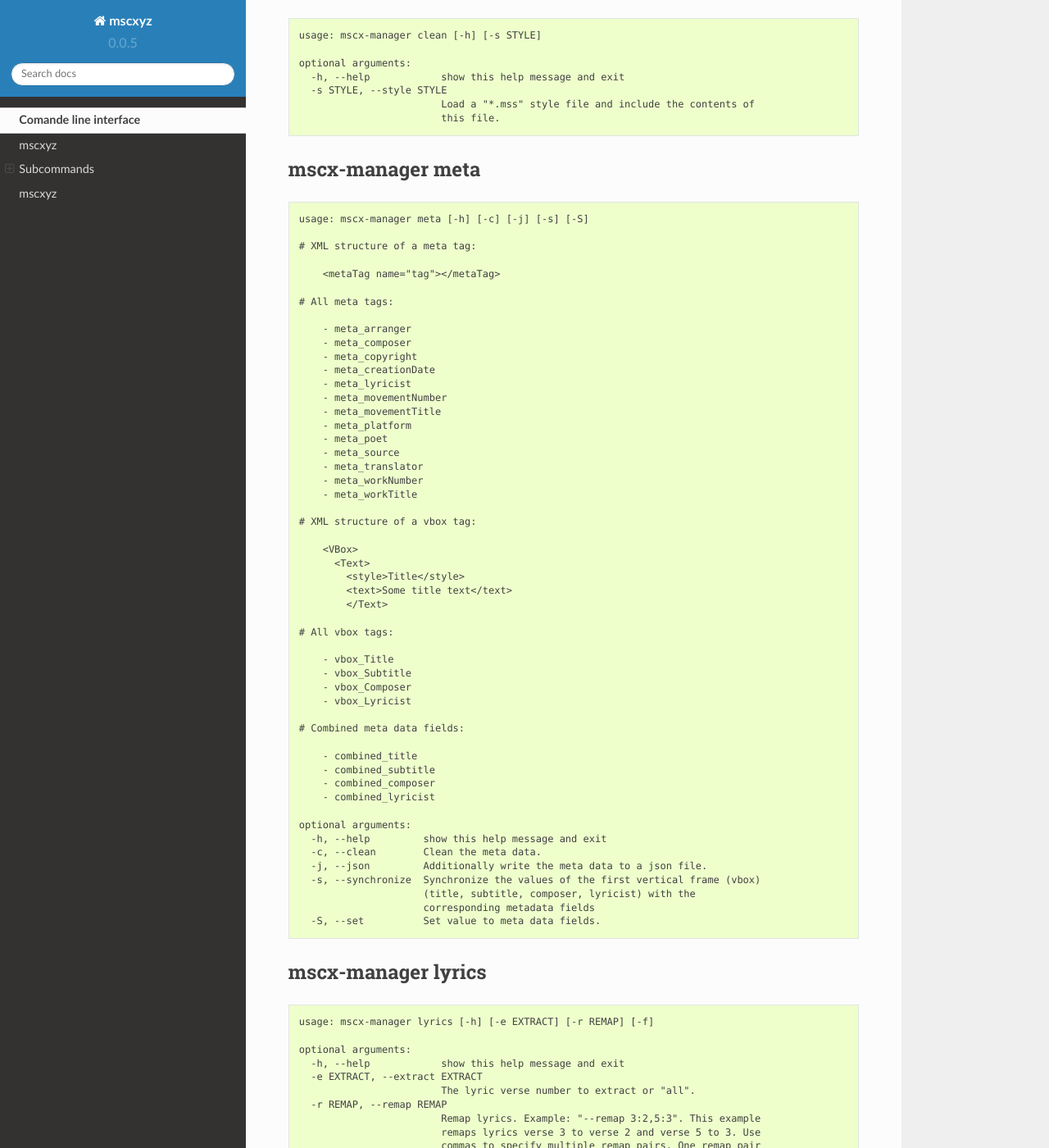
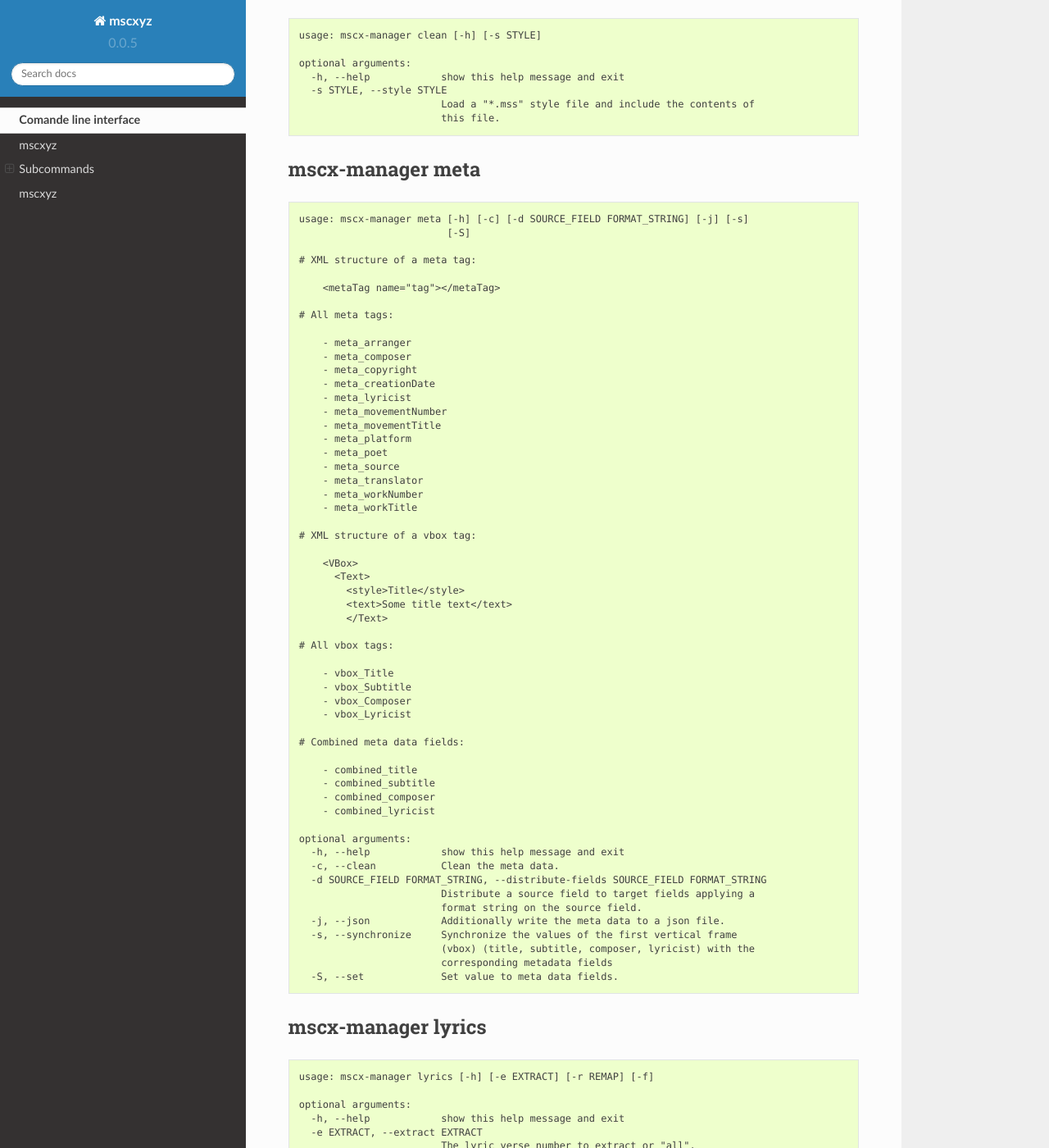
Before and after one commit to Josef-Friedrich/mscxyz, a Sphinx documentation site: the page built from doc/source/cli.rst, in a window 1280 px wide and 1400 px high, scrolled down 1138 px. Shown: the whole window at 82% size. Built offline with Sphinx 7.4.7 and the Read the Docs theme 2.0.0, drawn with Linux system fonts in a browser that asks for light colours.

Commit message:
Add command line argument

```diff
--- a/doc/source/cli.rst
+++ b/doc/source/cli.rst
@@ -76,7 +76,8 @@ mscx-manager meta
 
 .. code-block:: text
 
-  usage: mscx-manager meta [-h] [-c] [-j] [-s] [-S]
+  usage: mscx-manager meta [-h] [-c] [-d SOURCE_FIELD FORMAT_STRING] [-j] [-s]
+                           [-S]
 
   # XML structure of a meta tag:
 
@@ -121,13 +122,16 @@ mscx-manager meta
       - combined_lyricist
 
   optional arguments:
-    -h, --help         show this help message and exit
-    -c, --clean        Clean the meta data.
-    -j, --json         Additionally write the meta data to a json file.
-    -s, --synchronize  Synchronize the values of the first vertical frame (vbox)
-                       (title, subtitle, composer, lyricist) with the
-                       corresponding metadata fields
-    -S, --set          Set value to meta data fields.
+    -h, --help            show this help message and exit
+    -c, --clean           Clean the meta data.
+    -d SOURCE_FIELD FORMAT_STRING, --distribute-fields SOURCE_FIELD FORMAT_STRING
+                          Distribute a source field to target fields applying a
+                          format string on the source field.
+    -j, --json            Additionally write the meta data to a json file.
+    -s, --synchronize     Synchronize the values of the first vertical frame
+                          (vbox) (title, subtitle, composer, lyricist) with the
+                          corresponding metadata fields
+    -S, --set             Set value to meta data fields.
 
 
 mscx-manager lyrics
```
Also changed, not shown: README.rst (+12 -8 lines), 1 other file.
